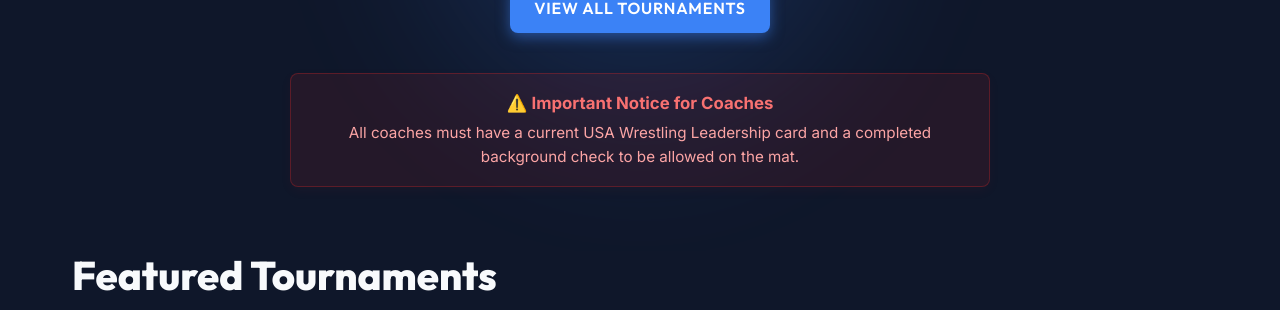
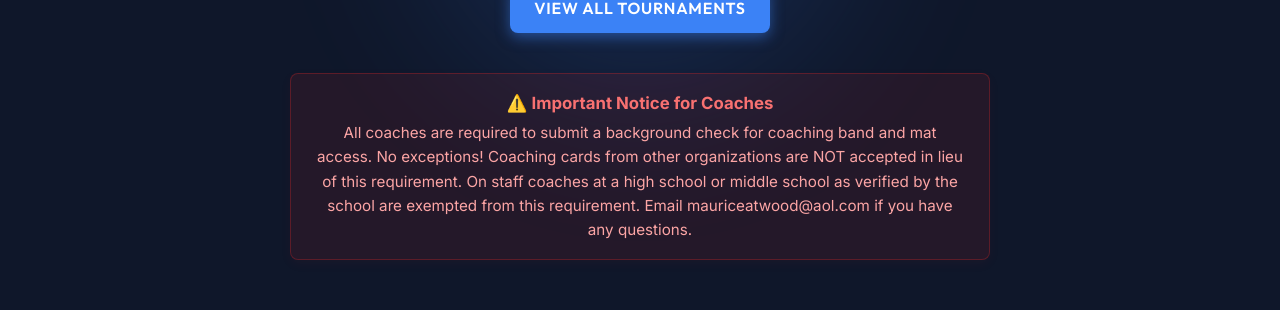
Before and after one commit to kdef2012/U.S.S.W.A, a Next.js app: page / in a window 1280 px wide. Shown: the part 427-737 px from the top of the page. Built offline with nearby package versions, Linux system fonts and the light colour scheme; no server answers; the database is empty.

Commit message:
chore: Update coaching warning verbiage on home page

```diff
--- a/src/app/page.tsx
+++ b/src/app/page.tsx
@@ -66,7 +66,7 @@ export default async function Home() {
             boxShadow: "0 4px 12px rgba(220, 38, 38, 0.05)"
           }}>
             <strong style={{ display: "block", marginBottom: "0.25rem", color: "#f87171", fontSize: "1.05rem" }}>⚠️ Important Notice for Coaches</strong>
-            All coaches must have a current USA Wrestling Leadership card and a completed background check to be allowed on the mat.
+            All coaches are required to submit a background check for coaching band and mat access. No exceptions! Coaching cards from other organizations are NOT accepted in lieu of this requirement. On staff coaches at a high school or middle school as verified by the school are exempted from this requirement. Email mauriceatwood@aol.com if you have any questions.
           </div>
         </div>
       </section>
```
